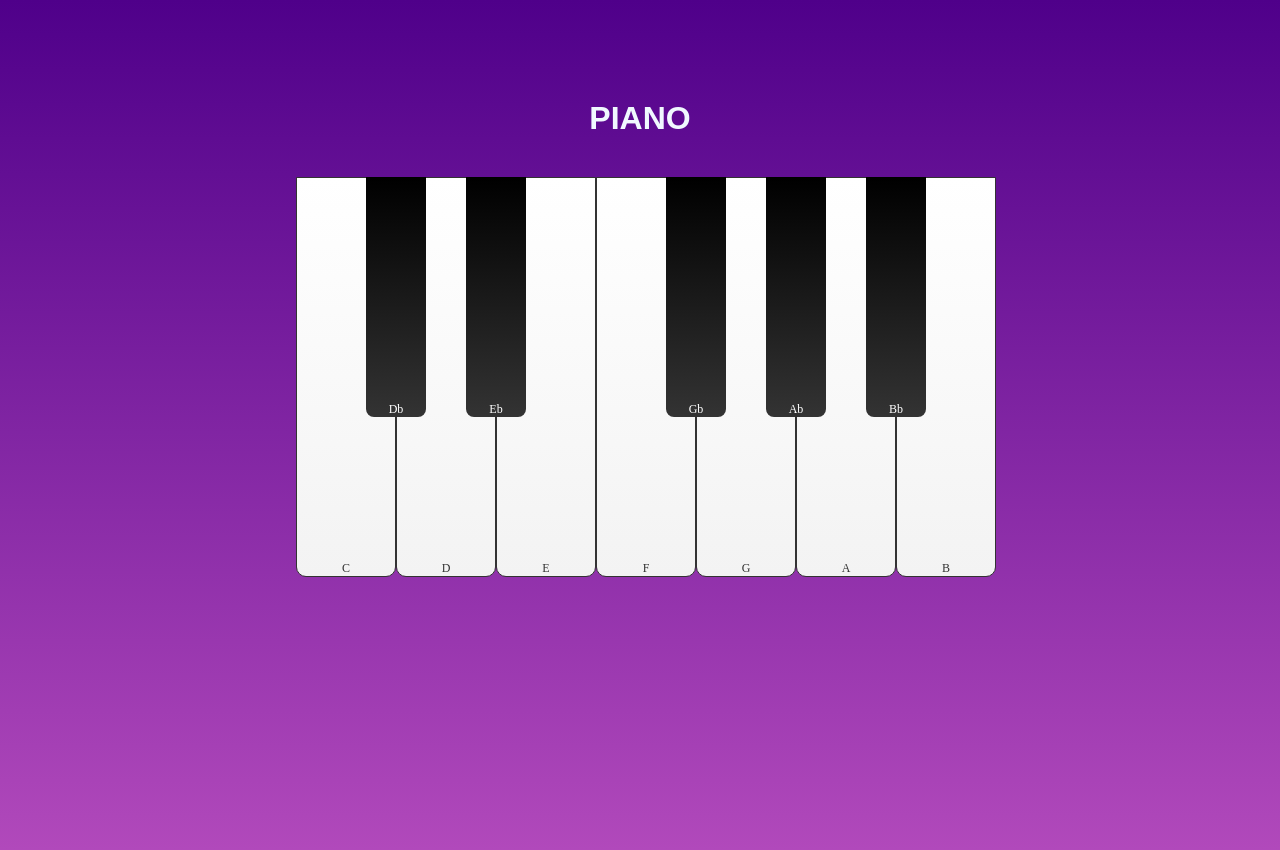
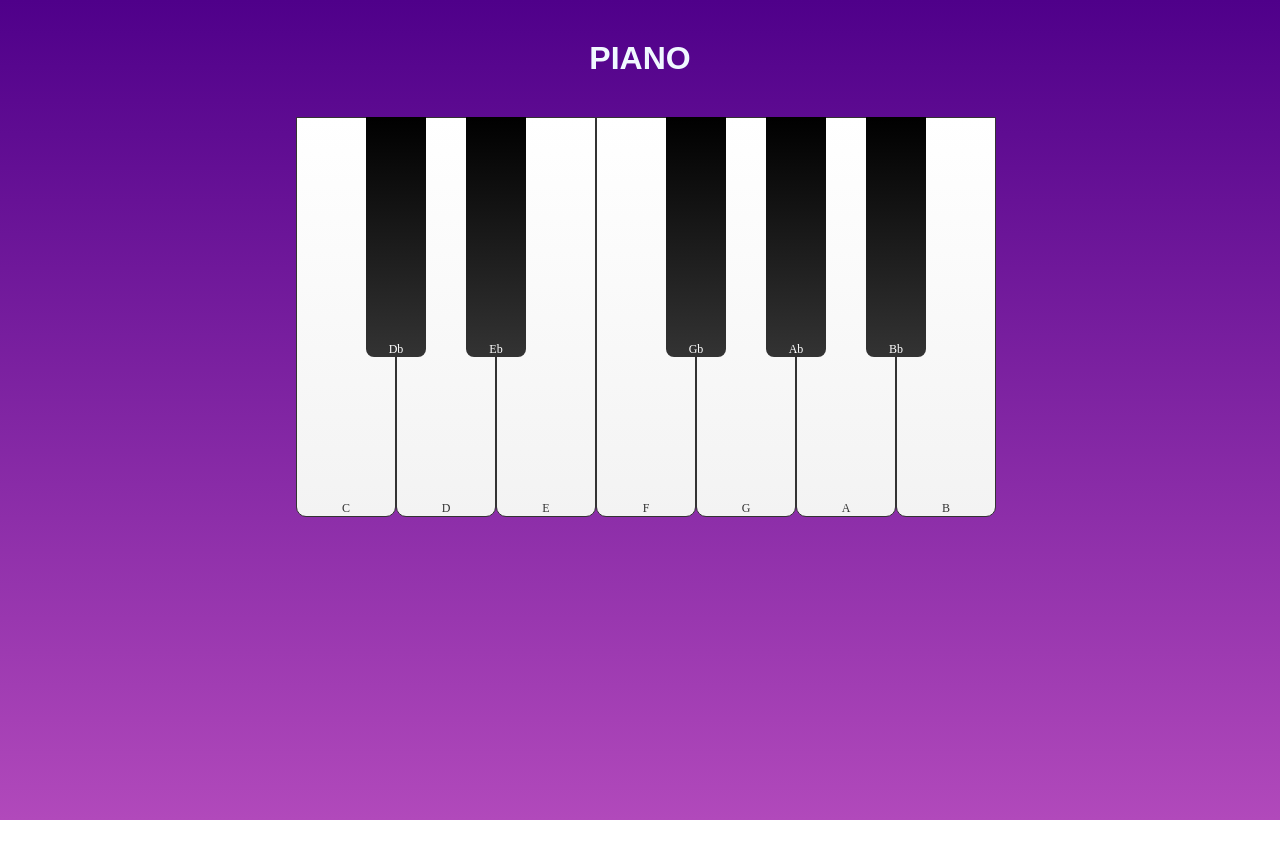
Before and after one commit to Parmar-Sahil/Piano, a plain HTML site: page index.html in a window 1280 px wide. After the commit the page ends 820 px from the top, so only its background shows below. Drawn offline with Linux system fonts and the light colour scheme.

Commit message:
Flexible

```diff
--- a/style.css
+++ b/style.css
@@ -11,8 +11,8 @@ body{
 
 h1{
     text-align: center;
-    margin-top: 50px;
-    padding-top: 50px;
+    margin-top: 20px;
+    padding-top: 20px;
     color: aliceblue;
     text-transform: uppercase;
     font-family: sans-serif;
@@ -31,6 +31,7 @@ h1{
     width: 60%;
     margin-top: 200px;
     margin-left: 80px;
+
 
 
 }
```
